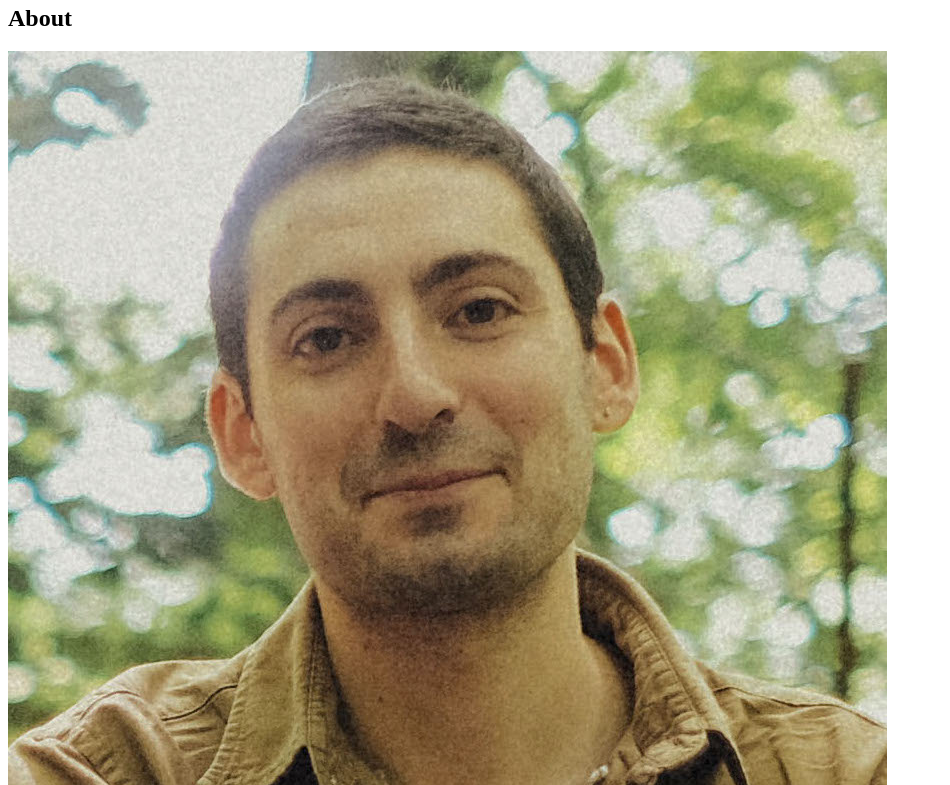
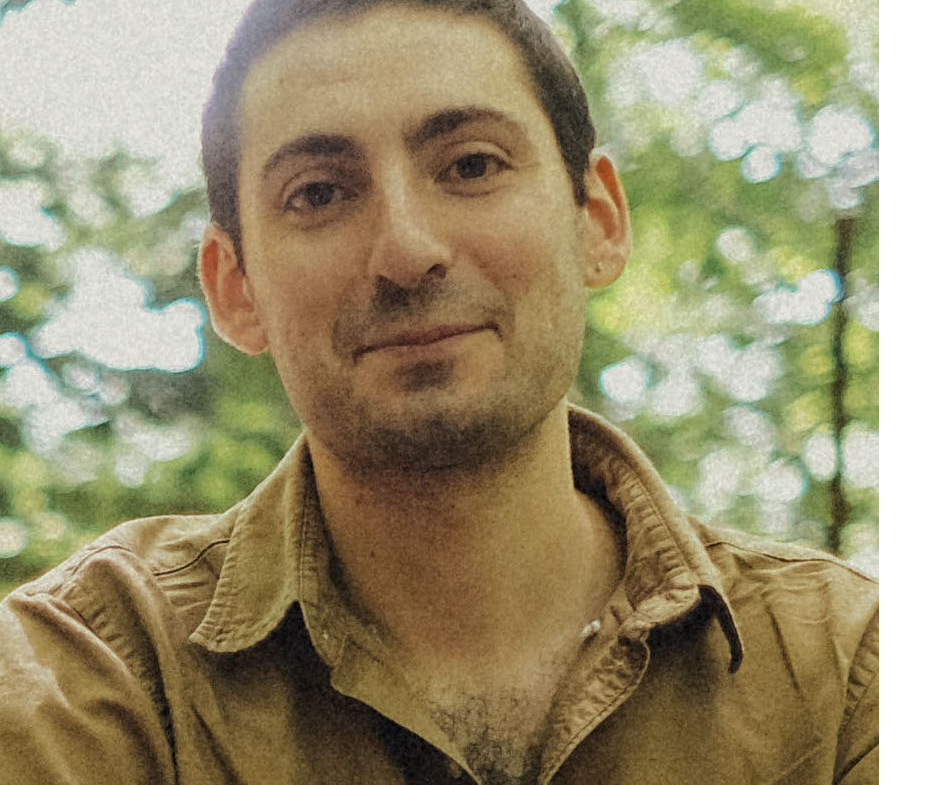
Before and after one commit to noah35becker/noah-becker-portfolio, a plain HTML site: page index.html in a window 1280 px wide. Shown: the part 190-975 px from the top of the page, without its empty margins (0-950 px from the left). Drawn offline with Linux system fonts and the light colour scheme.

Commit message:
reset.css added

```diff
--- /dev/null
+++ b/assets/css/reset.css
@@ -0,0 +1,48 @@
+/* http://meyerweb.com/eric/tools/css/reset/
+   v2.0 | 20110126
+   License: none (public domain)
+*/
+
+html, body, div, span, applet, object, iframe,
+h1, h2, h3, h4, h5, h6, p, blockquote, pre,
+a, abbr, acronym, address, big, cite, code,
+del, dfn, em, img, ins, kbd, q, s, samp,
+small, strike, strong, sub, sup, tt, var,
+b, u, i, center,
+dl, dt, dd, ol, ul, li,
+fieldset, form, label, legend,
+table, caption, tbody, tfoot, thead, tr, th, td,
+article, aside, canvas, details, embed,
+figure, figcaption, footer, header, hgroup,
+menu, nav, output, ruby, section, summary,
+time, mark, audio, video {
+	margin: 0;
+	padding: 0;
+	border: 0;
+	font-size: 100%;
+	font: inherit;
+	vertical-align: baseline;
+}
+/* HTML5 display-role reset for older browsers */
+article, aside, details, figcaption, figure,
+footer, header, hgroup, menu, nav, section {
+	display: block;
+}
+body {
+	line-height: 1;
+}
+ol, ul {
+	list-style: none;
+}
+blockquote, q {
+	quotes: none;
+}
+blockquote:before, blockquote:after,
+q:before, q:after {
+	content: '';
+	content: none;
+}
+table {
+	border-collapse: collapse;
+	border-spacing: 0;
+}
--- a/index.html
+++ b/index.html
@@ -3,8 +3,12 @@
 <html>
 
     <head>
+
         <meta charset="UTF-8"/>
+
+        <link rel="stylesheet" href="./assets/css/reset.css"/>
         <link rel="stylesheet" href="./assets/css/style.css"/>
+
         <title>Noah Becker | Coding Portfolio</title>
     </head>
 
```
